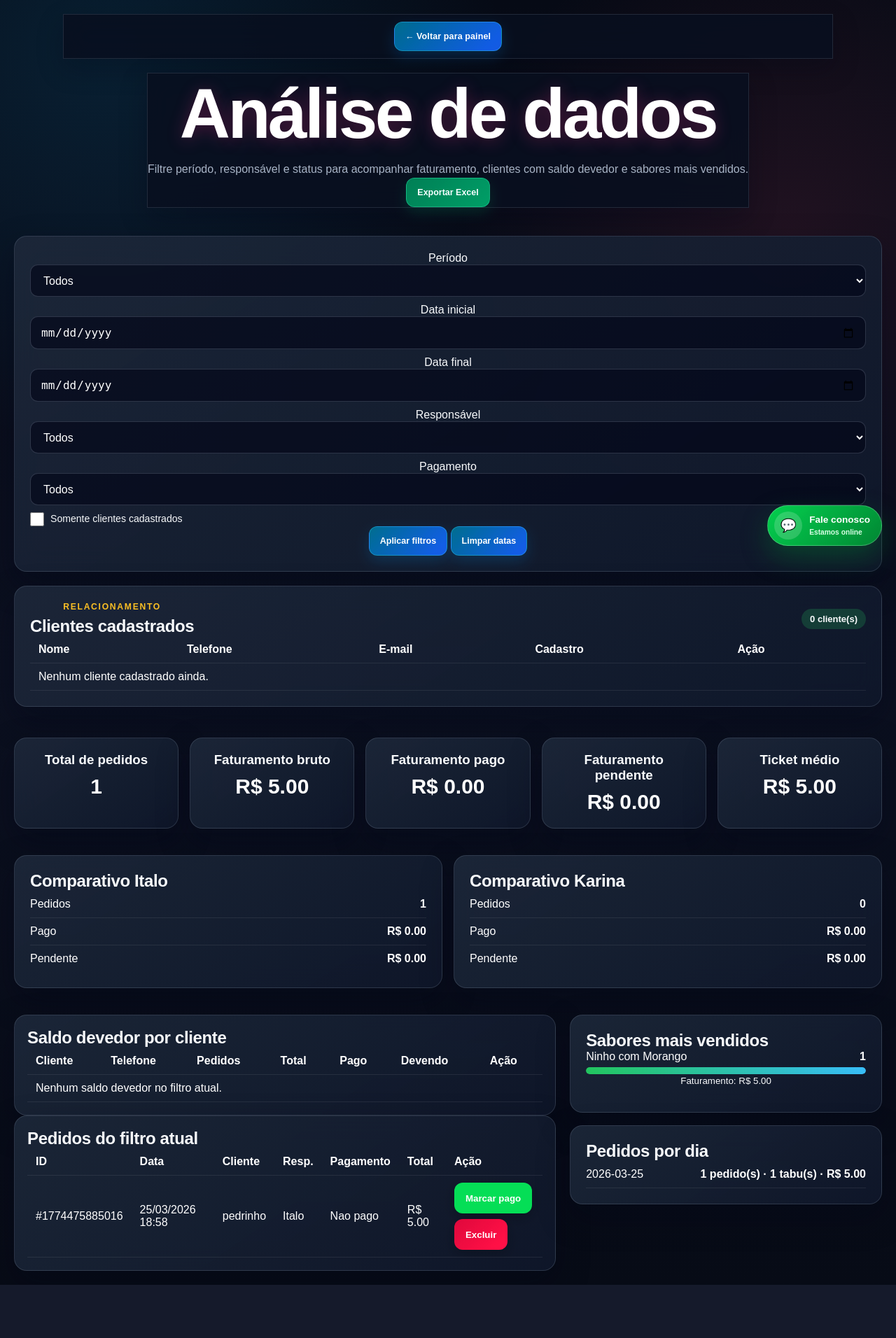
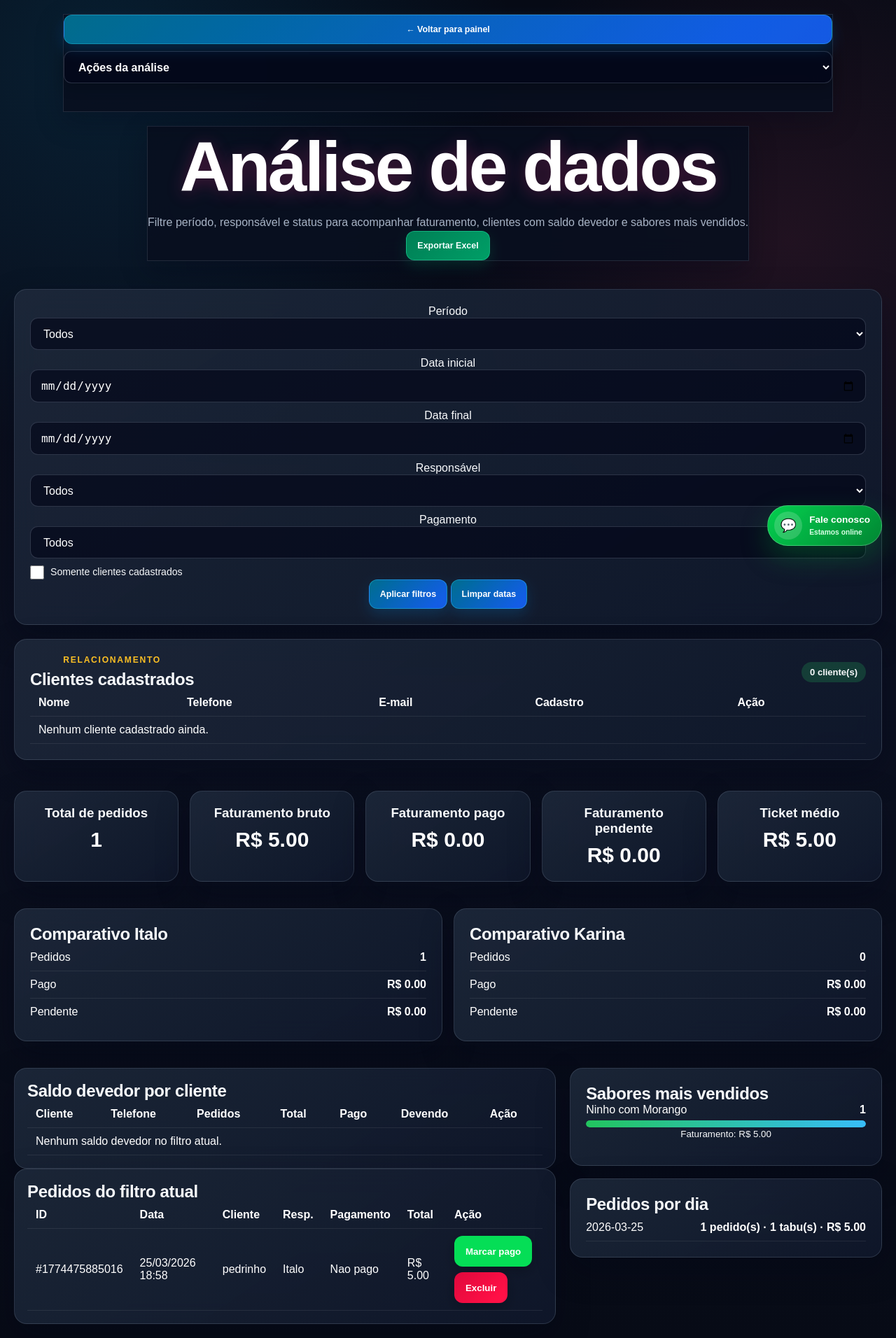
Before and after one commit to italoh27/dindins-da-karina, a Flask app: page /admin/analise in a window 1280 px wide. Shown: the whole page at 70% size. Before the commit the page ends 1836 px from the top, so only its background shows below. Run offline with Flask 3, Linux system fonts and the light colour scheme; the visitor is signed in with stand-in values (Sample User, id 1); parts of the project's set-up code (start-up, migrations or seed data) failed here and were passed over; some libraries are stand-ins or nearby versions.

Commit message:
Adiciona atalhos na analise de dados

```diff
--- a/static/style.css
+++ b/static/style.css
@@ -4039,6 +4039,9 @@
 }
 
 /* === Navegação compacta apenas do painel principal no celular === */
+.admin-analise-page #topoAnalise,
+.admin-analise-page [data-analise-secao]{scroll-margin-top:170px}
+
 .pagina-admin-dashboard .admin-topo-mobile-nav{display:none!important}
 @media(max-width:760px){
   .pagina-admin-dashboard .admin-topo .admin-topo-acoes-premium{display:none!important}
--- a/templates/admin_analise.html
+++ b/templates/admin_analise.html
@@ -4,16 +4,33 @@
   <meta charset="UTF-8">
   <meta name="viewport" content="width=device-width, initial-scale=1.0">
   <title>Análise de dados</title>
-  <link rel="stylesheet" href="/static/style.css?v=20260815-fundo-unificado-v1">
+  <link rel="stylesheet" href="/static/style.css?v=20260815-analise-acoes-v1">
 </head>
 <body class="admin-page admin-analise-page">
   <div data-admin-shell="page">
-  <div class="admin-topo admin-topo-sticky">
-    <div class="admin-topo-acoes">
-      <a href="/admin" class="btn-admin-voltar js-admin-ajax-link">← Voltar para painel</a>
+  <div class="admin-topo admin-topo-sticky admin-topo-sabores-page">
+    <div class="admin-topo-flutuante admin-topo-flutuante-sabores">
+      <a href="/admin" class="btn-admin-voltar btn-admin-voltar-flutuante js-admin-ajax-link">← Voltar para painel</a>
+      <div class="barra-navegacao-sabores barra-navegacao-sabores-flutuante">
+        <div class="acoes-sabores-select-wrap">
+          <label for="adminAnaliseSelect" class="sr-only">Ações da análise de dados</label>
+          <select id="adminAnaliseSelect" data-admin-mobile-nav data-admin-sync-scroll="1" class="acoes-sabores-select">
+            <option value="">Ações da análise</option>
+            <option value="#topoAnalise">⬆️ Voltar para o topo da página</option>
+            <option value="#filtrosAnalise">Filtros</option>
+            <option value="#clientesAnalise">Clientes cadastrados</option>
+            <option value="#resumoAnalise">Resumo financeiro</option>
+            <option value="#comparativoAnalise">Comparativo Italo e Karina</option>
+            <option value="#devedoresAnalise">Saldo devedor</option>
+            <option value="#pedidosAnalise">Pedidos do filtro atual</option>
+            <option value="#saboresAnalise">Sabores mais vendidos</option>
+            <option value="#pedidosDiaAnalise">Pedidos por dia</option>
+          </select>
+        </div>
+      </div>
     </div>
   </div>
-  <div class="admin-wrapper admin-wrapper-pro admin-analise-wrapper">
+  <div class="admin-wrapper admin-wrapper-pro admin-analise-wrapper" id="topoAnalise">
     <header class="admin-topo admin-topo-analise">
       <div>
         <h1>Análise de dados</h1>
@@ -26,7 +43,7 @@
 
     {% if mensagem %}<div class="alerta alerta-sucesso">{{ mensagem }}</div>{% endif %}
 
-    <section class="admin-box filtro-box-analise">
+    <section class="admin-box filtro-box-analise" id="filtrosAnalise" data-analise-secao>
       <form class="filtro-analise-grid js-admin-ajax-form" method="get" action="/admin/analise">
         <label><span>Período</span>
           <select name="periodo">
@@ -63,7 +80,7 @@
       </form>
     </section>
 
-    <section class="admin-box clientes-cadastrados-box">
+    <section class="admin-box clientes-cadastrados-box" id="clientesAnalise" data-analise-secao>
       <div class="admin-box-topo"><div><span class="eyebrow-premium">Relacionamento</span><h2>Clientes cadastrados</h2></div><span class="badge badge-pago">{{ clientes_cadastrados|length }} cliente(s)</span></div>
       <div class="tabela-responsiva">
         <table class="tabela-analise">
@@ -77,7 +94,7 @@
       </div>
     </section>
 
-    <section class="admin-cards admin-cards-compactos">
+    <section class="admin-cards admin-cards-compactos" id="resumoAnalise" data-analise-secao>
       <div class="admin-resumo-card destaque-resumo-card"><h3>Total de pedidos</h3><p>{{ total_pedidos }}</p></div>
       <div class="admin-resumo-card"><h3>Faturamento bruto</h3><p>R$ {{ '%.2f'|format(faturamento_bruto) }}</p></div>
       <div class="admin-resumo-card"><h3>Faturamento pago</h3><p>R$ {{ '%.2f'|format(total_pago) }}</p></div>
@@ -85,14 +102,14 @@
       <div class="admin-resumo-card"><h3>Ticket médio</h3><p>R$ {{ '%.2f'|format(ticket_medio) }}</p></div>
     </section>
 
-    <section class="metricas-responsavel-grid">
+    <section class="metricas-responsavel-grid" id="comparativoAnalise" data-analise-secao>
       <div class="admin-box metricas-box"><div class="admin-box-topo"><h2>Comparativo Italo</h2></div><div class="metricas-stack"><div class="metrica-linha"><span>Pedidos</span><strong>{{ comparativo.italo.total_pedidos }}</strong></div><div class="metrica-linha"><span>Pago</span><strong>R$ {{ '%.2f'|format(comparativo.italo.pago) }}</strong></div><div class="metrica-linha"><span>Pendente</span><strong>R$ {{ '%.2f'|format(comparativo.italo.pendente) }}</strong></div></div></div>
       <div class="admin-box metricas-box"><div class="admin-box-topo"><h2>Comparativo Karina</h2></div><div class="metricas-stack"><div class="metrica-linha"><span>Pedidos</span><strong>{{ comparativo.karina.total_pedidos }}</strong></div><div class="metrica-linha"><span>Pago</span><strong>R$ {{ '%.2f'|format(comparativo.karina.pago) }}</strong></div><div class="metrica-linha"><span>Pendente</span><strong>R$ {{ '%.2f'|format(comparativo.karina.pendente) }}</strong></div></div></div>
     </section>
 
     <section class="admin-layout-principal">
       <div class="admin-coluna-principal">
-        <div class="admin-box">
+        <div class="admin-box" id="devedoresAnalise" data-analise-secao>
           <div class="admin-box-topo"><h2>Saldo devedor por cliente</h2></div>
           <div class="tabela-responsiva">
             <table class="tabela-analise">
@@ -133,7 +150,7 @@
           </div>
         </div>
 
-        <div class="admin-box">
+        <div class="admin-box" id="pedidosAnalise" data-analise-secao>
           <div class="admin-box-topo"><h2>Pedidos do filtro atual</h2></div>
           <div class="tabela-responsiva">
             <table class="tabela-analise">
@@ -182,8 +199,8 @@
       </div>
 
       <aside class="admin-coluna-lateral">
-        <div class="admin-box"><div class="admin-box-topo"><h2>Sabores mais vendidos</h2></div>{% for item in ranking_sabores[:10] %}<div class="grafico-barra-item"><div class="grafico-barra-topo"><span>{{ item.nome }}</span><strong>{{ item.quantidade }}</strong></div><div class="grafico-barra-trilho"><div class="grafico-barra-preenchimento" style="width: {{ item.percentual }}%"></div></div><small>Faturamento: R$ {{ '%.2f'|format(item.faturamento) }}</small></div>{% else %}<p class="texto-ajuda-admin">Sem dados no período.</p>{% endfor %}</div>
-        <div class="admin-box"><div class="admin-box-topo"><h2>Pedidos por dia</h2></div>{% for item in pedidos_dia_lista %}<div class="metrica-linha"><span>{{ item.data }}</span><strong>{{ item.pedidos }} pedido(s) &middot; {{ item.tabus }} tabu(s) &middot; R$ {{ '%.2f'|format(item.faturamento) }}</strong></div>{% else %}<p class="texto-ajuda-admin">Sem dados diários no período.</p>{% endfor %}</div>
+        <div class="admin-box" id="saboresAnalise" data-analise-secao><div class="admin-box-topo"><h2>Sabores mais vendidos</h2></div>{% for item in ranking_sabores[:10] %}<div class="grafico-barra-item"><div class="grafico-barra-topo"><span>{{ item.nome }}</span><strong>{{ item.quantidade }}</strong></div><div class="grafico-barra-trilho"><div class="grafico-barra-preenchimento" style="width: {{ item.percentual }}%"></div></div><small>Faturamento: R$ {{ '%.2f'|format(item.faturamento) }}</small></div>{% else %}<p class="texto-ajuda-admin">Sem dados no período.</p>{% endfor %}</div>
+        <div class="admin-box" id="pedidosDiaAnalise" data-analise-secao><div class="admin-box-topo"><h2>Pedidos por dia</h2></div>{% for item in pedidos_dia_lista %}<div class="metrica-linha"><span>{{ item.data }}</span><strong>{{ item.pedidos }} pedido(s) &middot; {{ item.tabus }} tabu(s) &middot; R$ {{ '%.2f'|format(item.faturamento) }}</strong></div>{% else %}<p class="texto-ajuda-admin">Sem dados diários no período.</p>{% endfor %}</div>
       </aside>
     </section>
   </div>
```
